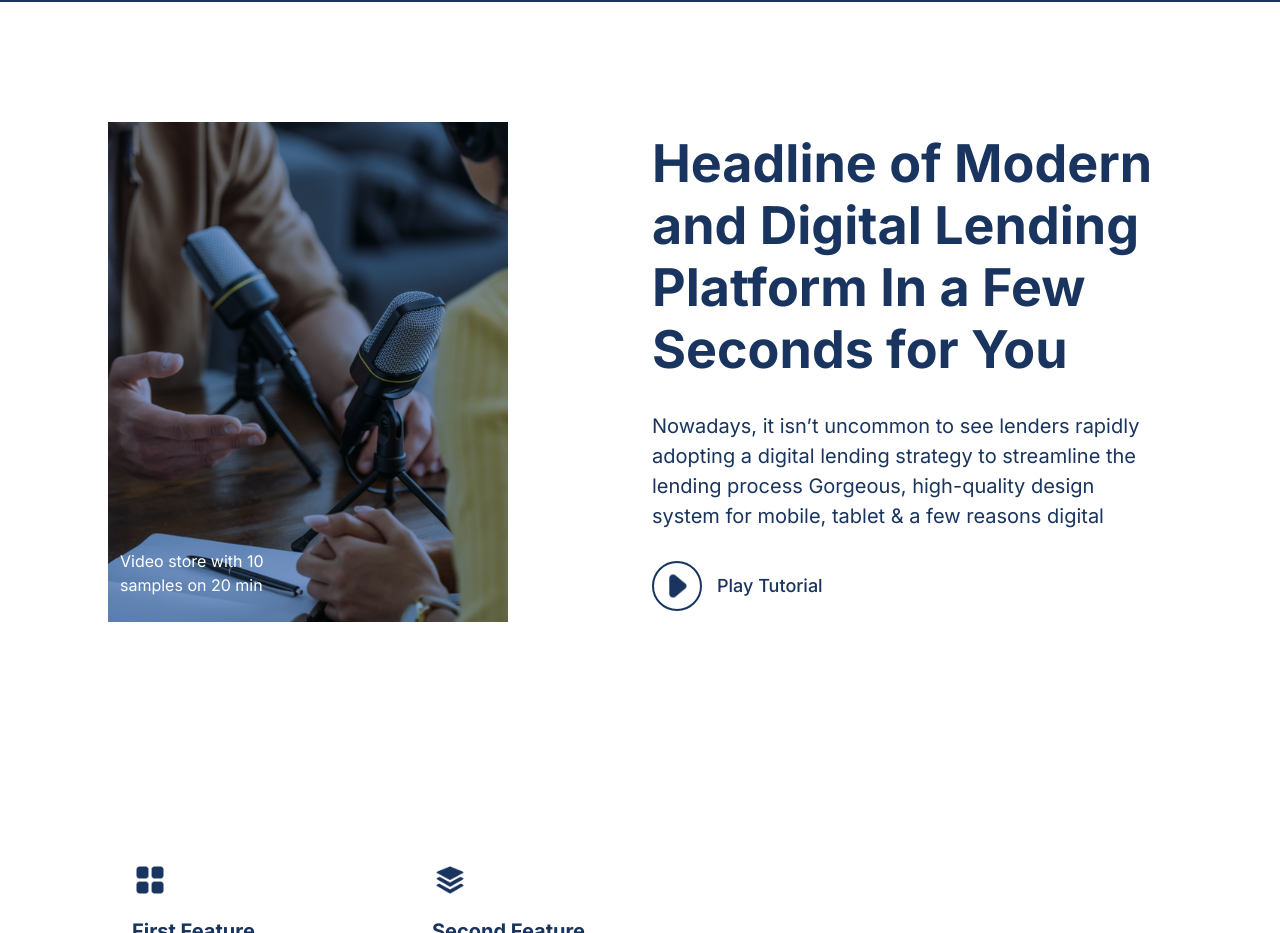
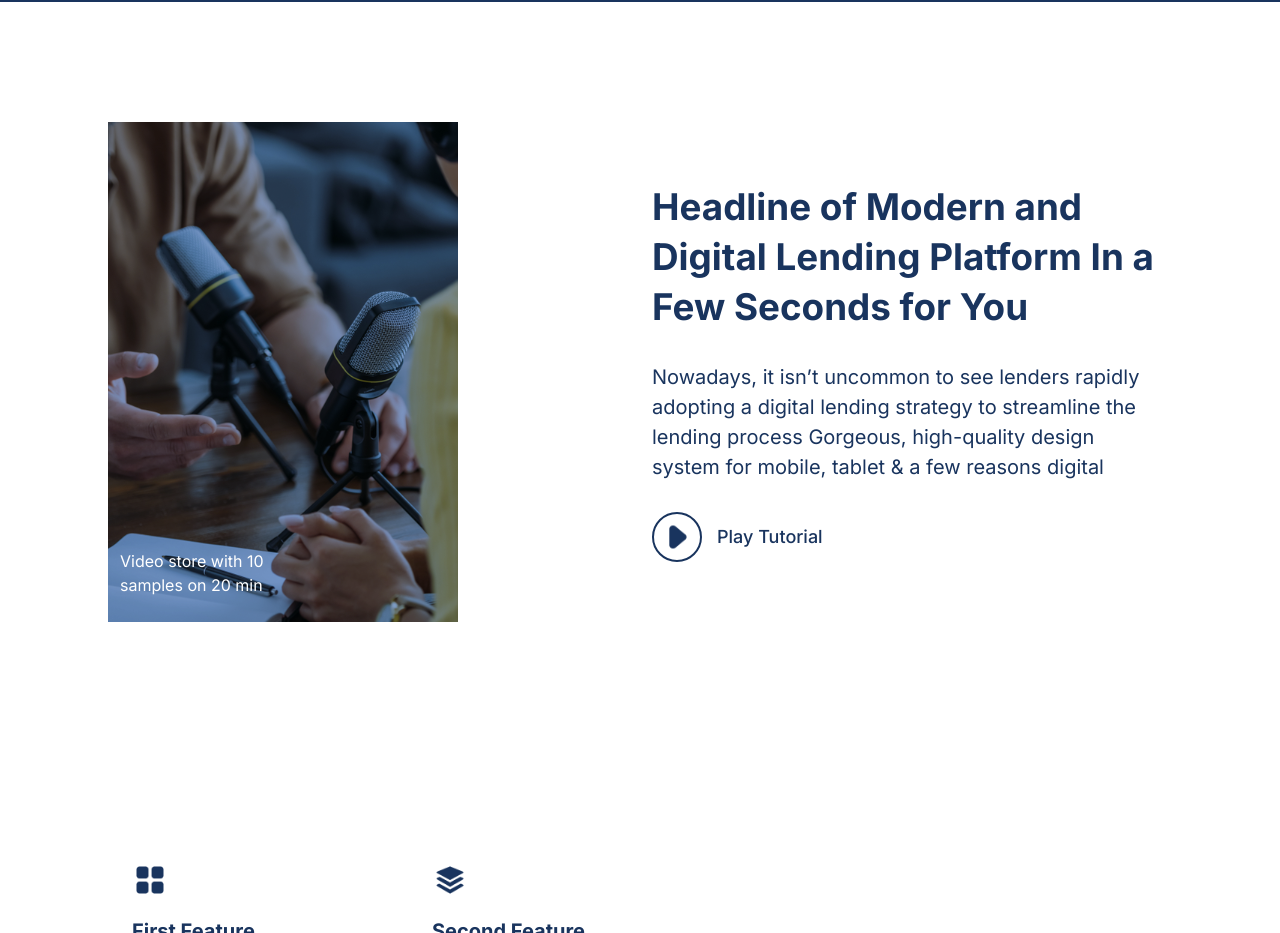
Before and after one commit to FE10-Muchamad-Mitro-Ubaidillah/Group-project-1, a plain HTML site: page pages/features.html in a window 1280 px wide. Shown: the part 1420-2353 px from the top of the page. Drawn offline with nearby package versions, Linux system fonts and the light colour scheme; files that its build step writes are made by us from their sources.

Commit message:
try respnsive

```diff
--- a/asset/styles/responsive.css
+++ b/asset/styles/responsive.css
@@ -0,0 +1,11 @@
+@media (min-width: 992px) {
+    .content-features-2 .text-content-2 h2 {
+        font-size: 2.3rem;
+        line-height: 50px;
+    }
+
+    .content-features-2 .img-content-2 {
+        width: 350px;
+        height: 500px;
+    }
+}
--- a/pages/features.html
+++ b/pages/features.html
@@ -7,7 +7,7 @@
     <title>Group Project 1</title>
     <link href="https://cdn.jsdelivr.net/npm/bootstrap@5.2.2/dist/css/bootstrap.min.css" rel="stylesheet" integrity="sha384-Zenh87qX5JnK2Jl0vWa8Ck2rdkQ2Bzep5IDxbcnCeuOxjzrPF/et3URy9Bv1WTRi" crossorigin="anonymous">
     <link rel="stylesheet" href="../asset/styles/style.css">
-    <link rel="stylesheet" href="./asset/styles/responsive.css">
+    <link rel="stylesheet" href="../asset/styles/responsive.css">
 </head>
 <body>
     <header>
```
